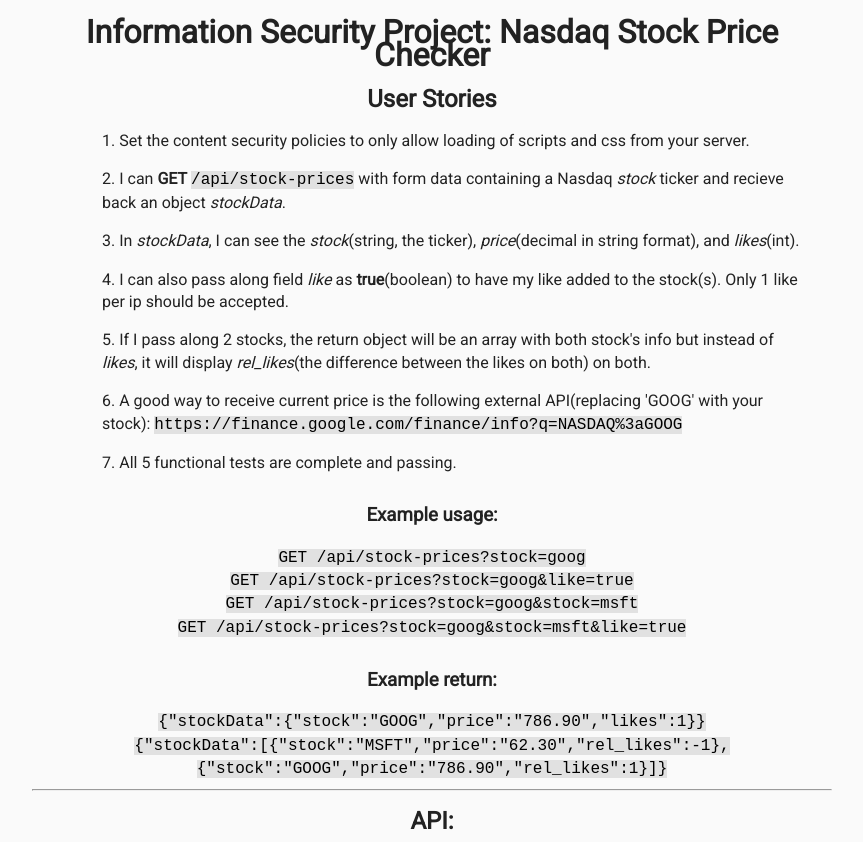
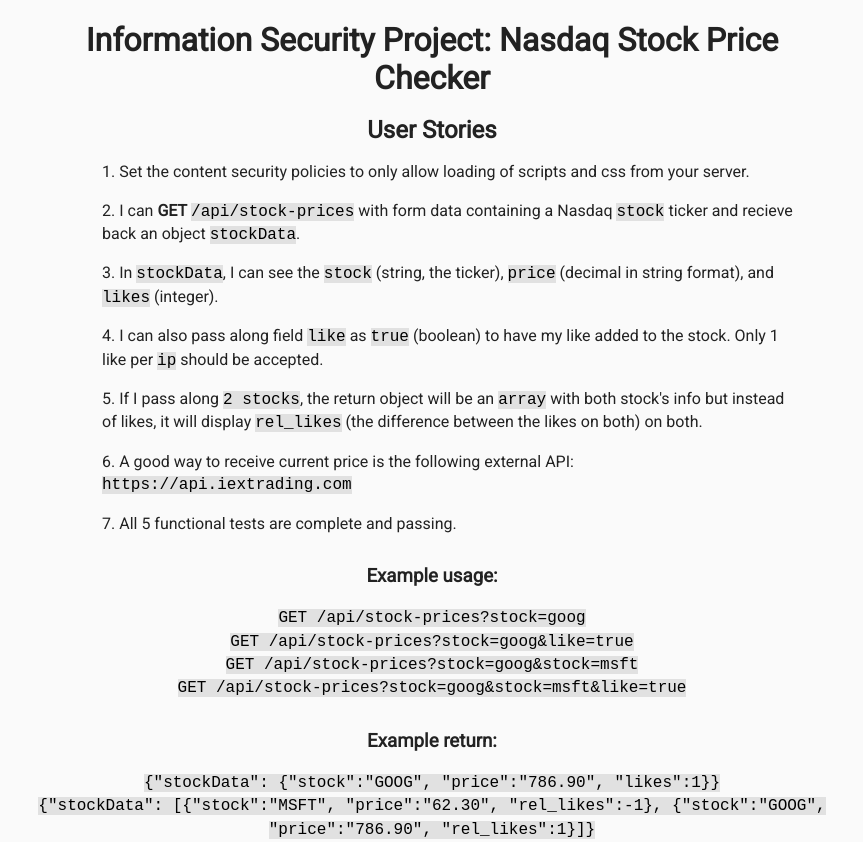
Before and after one commit to Myrmidonut/fcc_infosec_stock_price_checker, a website: page views/index.html in a window 1280 px wide. Shown: the top 842 px of the page, without its empty margins (208-1071 px from the left). Drawn offline with Linux system fonts and the light colour scheme; files that its build step writes are made by us from their sources; files whose address does not match are found by name.

Commit message:
line-height, user stories, github link

```diff
--- a/public/style.css
+++ b/public/style.css
@@ -16,6 +16,10 @@
 
 h3 {
   margin-top: 30px;
+}
+
+h1 {
+  line-height: initial;
 }
 
 .user-stories {
--- a/views/index.html
+++ b/views/index.html
@@ -6,8 +6,8 @@
     <meta charset="utf-8">
     <meta name="viewport" content="width=device-width, initial-scale=1.0">
 
-    <link rel="shortcut icon" href="https://cdn.hyperdev.com/us-east-1%3A52a203ff-088b-420f-81be-45bf559d01b1%2Ffavicon.ico" type="image/x-icon"/>
-    <link href="https://fonts.googleapis.com/css?family=Roboto" rel="stylesheet" type="text/css">
+    <link rel="shortcut icon" href="https://cdn.hyperdev.com/us-east-1%3A52a203ff-088b-420f-81be-45bf559d01b1%2Ffavicon.ico" type="image/x-icon">
+    <link href="https://fonts.googleapis.com/css?family=Roboto" rel="stylesheet">
     <link href="style.css" rel="stylesheet">
   </head>
 
@@ -21,11 +21,11 @@
       <h2>User Stories</h2>
       <ol class="user-stories">
         <li>Set the content security policies to only allow loading of scripts and css from your server.</li>
-        <li>I can <b>GET</b> <code>/api/stock-prices</code> with form data containing a Nasdaq <i>stock</i> ticker and recieve back an object <i>stockData</i>.</li>
-        <li>In <i>stockData</i>, I can see the <i>stock</i>(string, the ticker), <i>price</i>(decimal in string format), and <i>likes</i>(int).</li>
-        <li>I can also pass along field <i>like</i> as <b>true</b>(boolean) to have my like added to the stock(s). Only 1 like per ip should be accepted.</li>
-        <li>If I pass along 2 stocks, the return object will be an array with both stock's info but instead of <i>likes</i>, it will display <i>rel_likes</i>(the difference between the likes on both) on both.</li>
-        <li>A good way to receive current price is the following external API(replacing 'GOOG' with your stock): <code>https://finance.google.com/finance/info?q=NASDAQ%3aGOOG</code></li>
+        <li>I can <strong>GET</strong> <code>/api/stock-prices</code> with form data containing a Nasdaq <code>stock</code> ticker and recieve back an object <code>stockData</code>.</li>
+        <li>In <code>stockData</code>, I can see the <code>stock</code> (string, the ticker), <code>price</code> (decimal in string format), and <code>likes</code> (integer).</li>
+        <li>I can also pass along field <code>like</code> as <code>true</code> (boolean) to have my like added to the stock. Only 1 like per <code>ip</code> should be accepted.</li>
+        <li>If I pass along <code>2 stocks</code>, the return object will be an <code>array</code> with both stock's info but instead of likes, it will display <code>rel_likes</code> (the difference between the likes on both) on both.</li>
+        <li>A good way to receive current price is the following external API: <code>https://api.iextrading.com</code></li>
         <li>All 5 functional tests are complete and passing.</li>
       </ol>
 
@@ -36,8 +36,8 @@
       <code>GET /api/stock-prices?stock=goog&amp;stock=msft&amp;like=true</code><br>
 
       <h3>Example return:</h3>
-      <code>{"stockData":{"stock":"GOOG","price":"786.90","likes":1}}</code><br>
-      <code>{"stockData":[{"stock":"MSFT","price":"62.30","rel_likes":-1},{"stock":"GOOG","price":"786.90","rel_likes":1}]}</code>
+      <code>{"stockData": {"stock":"GOOG", "price":"786.90", "likes":1}}</code><br>
+      <code>{"stockData": [{"stock":"MSFT", "price":"62.30", "rel_likes":-1}, {"stock":"GOOG", "price":"786.90", "rel_likes":1}]}</code>
 
       <hr>
 
@@ -73,7 +73,7 @@
     <footer class="container">
       <hr>
       <p>
-        by <a href="https://github.com/Myrmidonut/fcc_api_timestamp" title="GitHub Repository" target="_blank">Frederik</a> | <a href="https://learn.freecodecamp.org/" title="Learn to code at freeCodeCamp" target="_blank">freeCodeCamp</a>
+        by <a href="https://github.com/Myrmidonut/fcc_infosec_stock_price_checker" title="GitHub Repository" target="_blank">Frederik</a> | <a href="https://learn.freecodecamp.org/" title="Learn to code at freeCodeCamp" target="_blank">freeCodeCamp</a>
       </p>
     </footer>
 
```
